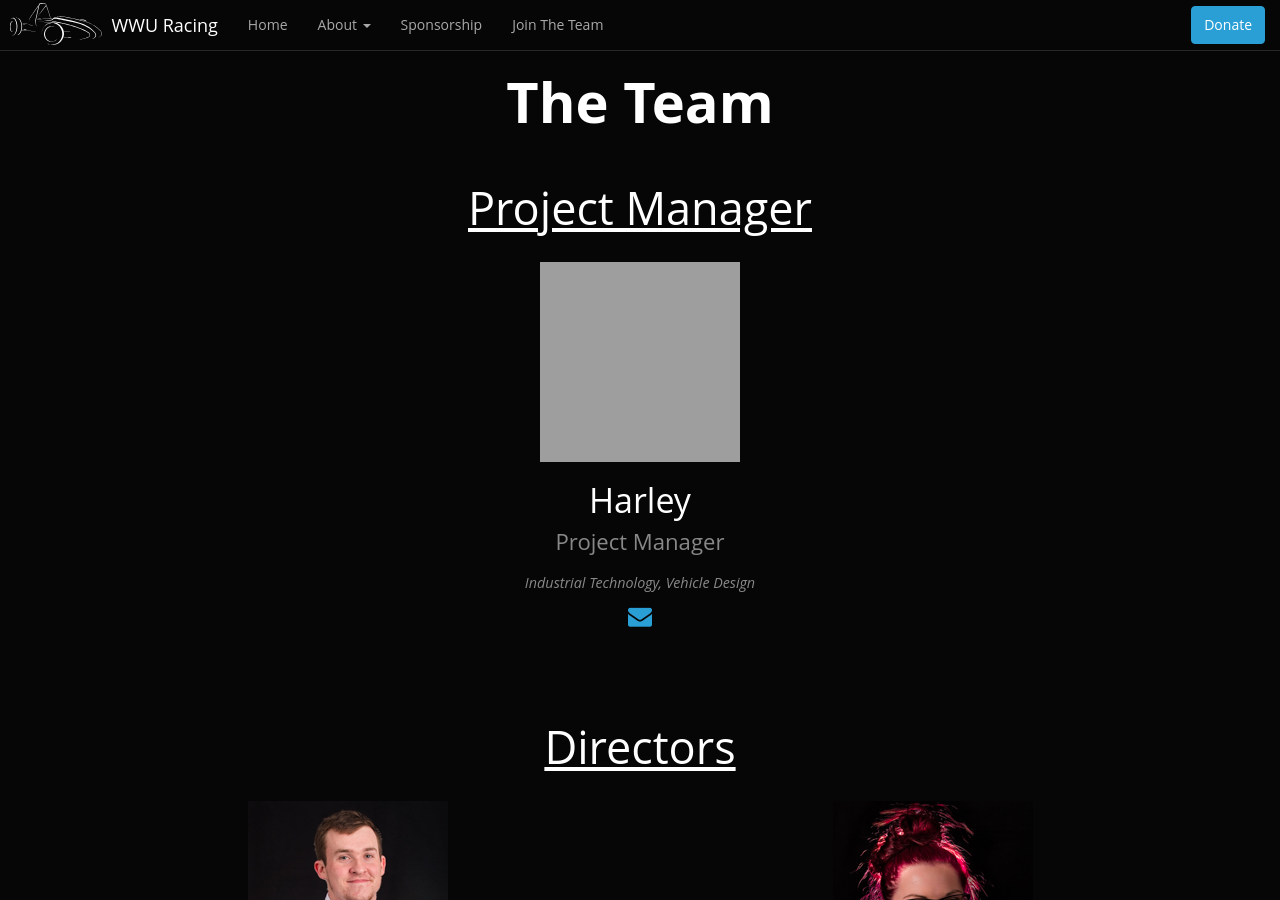
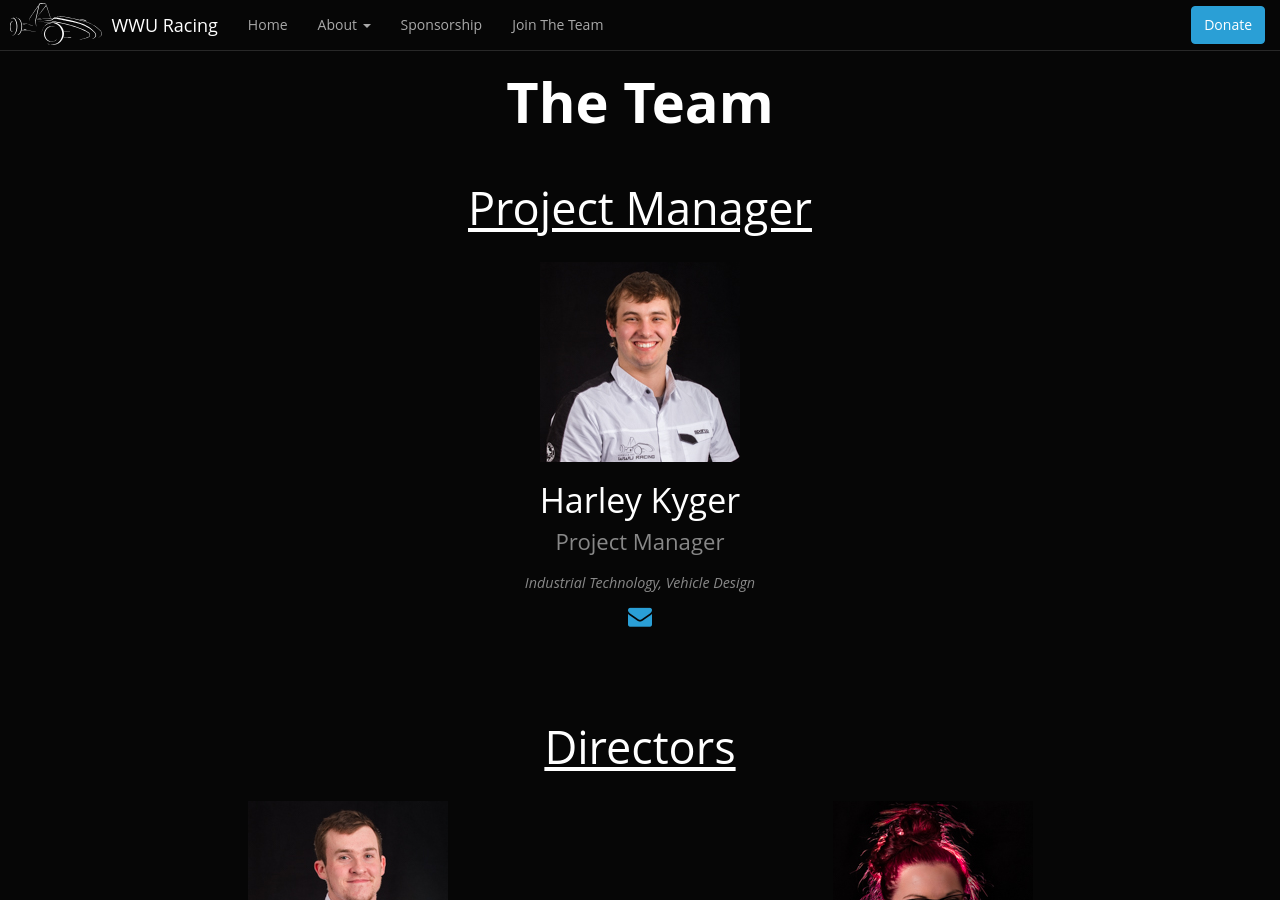
Before and after one commit to wwuracingGH/wwuracingGH.github.io, a Jekyll site: the page built from about/roster.html, in a window 1280 px wide and 900 px high. Built offline with Jekyll 4.4.1, drawn with Linux system fonts in a browser that asks for light colours; some web fonts are replaced.

Commit message:
Update roster.yml

```diff
--- a/_data/roster.yml
+++ b/_data/roster.yml
@@ -1,6 +1,6 @@
 - heading: Project Manager
   members:
-    - name: Harley
+    - name: Harley Kyger
       title: Project Manager
       major: Industrial Technology, Vehicle Design
 
```
